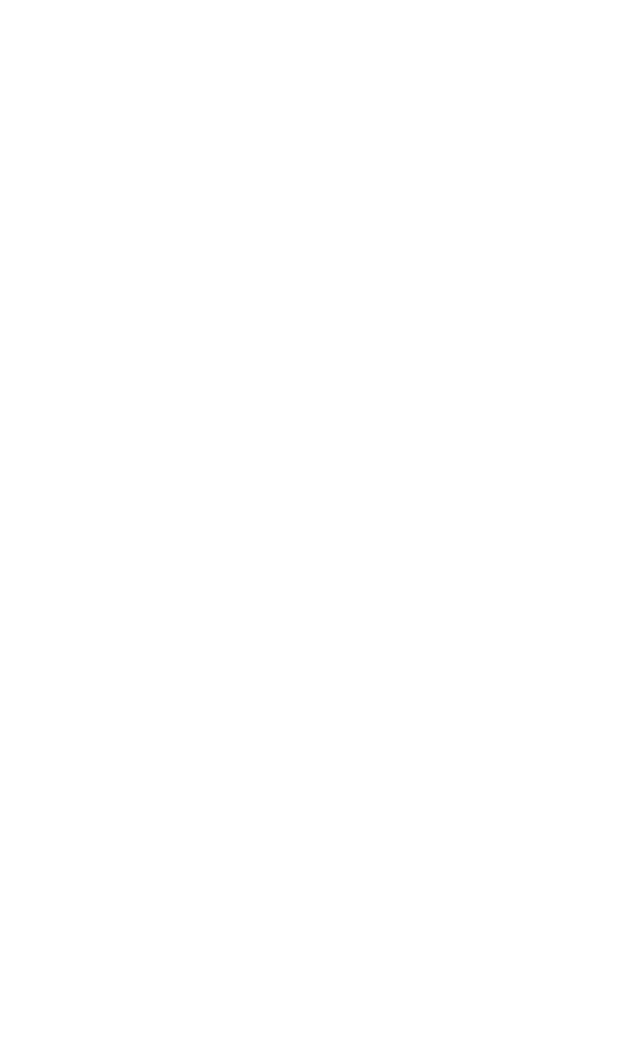
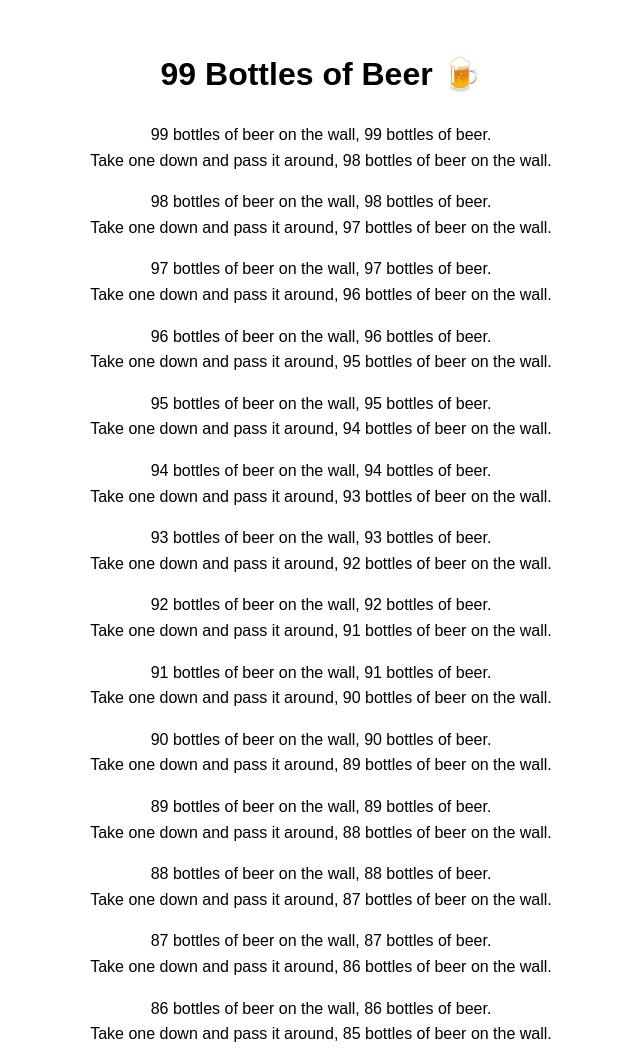
Before and after one commit to Raju-Neduri/WebDevelopment, a plain HTML site: page JavaScript/99 Bottles of Beer challenge/index.html in a window 1280 px wide. Shown: the top 1050 px of the page, without its empty margins (319-959 px from the left). Before the commit the page ends 800 px from the top, so only its background shows below. Drawn offline with Linux system fonts and the light colour scheme.

Commit message:
beer bottle

```diff
--- a/JavaScript/99 Bottles of Beer challenge/index.html
+++ b/JavaScript/99 Bottles of Beer challenge/index.html
@@ -4,26 +4,46 @@
     <meta charset="UTF-8" />
     <meta name="viewport" content="width=device-width, initial-scale=1.0" />
     <title>99 Bottles of Beer</title>
+    <style>
+      body {
+        font-family: Arial, sans-serif;
+        padding: 20px;
+        line-height: 1.6;
+        text-align: center;
+      }
+      #the-end {
+        font-weight: bold;
+        font-size: 24px;
+        margin-top: 40px;
+        color: #444;
+      }
+    </style>
   </head>
   <body>
+    <h1>99 Bottles of Beer 🍺</h1>
+    <div id="song"></div>
+    <p id="the-end"></p>
     <script>
       let beerBottle = 99;
+      const container = document.getElementById("song");
 
       while (beerBottle >= 1) {
         if (beerBottle === 1) {
-          console.log(`1 bottle of beer on the wall, 1 bottle of beer.
-Take one down and pass it around, no more bottles of beer on the wall.\n`);
+          container.innerHTML += `<p>1 bottle of beer on the wall, 1 bottle of beer.<br>
+          Take one down and pass it around, no more bottles of beer on the wall.</p>`;
         } else {
-          console.log(`${beerBottle} bottles of beer on the wall, ${beerBottle} bottles of beer.
-Take one down and pass it around, ${beerBottle - 1} bottle${
+          container.innerHTML += `<p>${beerBottle} bottles of beer on the wall, ${beerBottle} bottles of beer.<br>
+          Take one down and pass it around, ${beerBottle - 1} bottle${
             beerBottle - 1 === 1 ? "" : "s"
-          } of beer on the wall.\n`);
+          } of beer on the wall.</p>`;
         }
         beerBottle--;
       }
 
-      console.log(`No more bottles of beer on the wall, no more bottles of beer.
-Go to the store and buy some more, 99 bottles of beer on the wall.`);
+      container.innerHTML += `<p>No more bottles of beer on the wall, no more bottles of beer.<br>
+      Go to the store and buy some more, 99 bottles of beer on the wall.</p>`;
+
+      document.getElementById("the-end").textContent = "The End🍻";
     </script>
   </body>
 </html>
```
